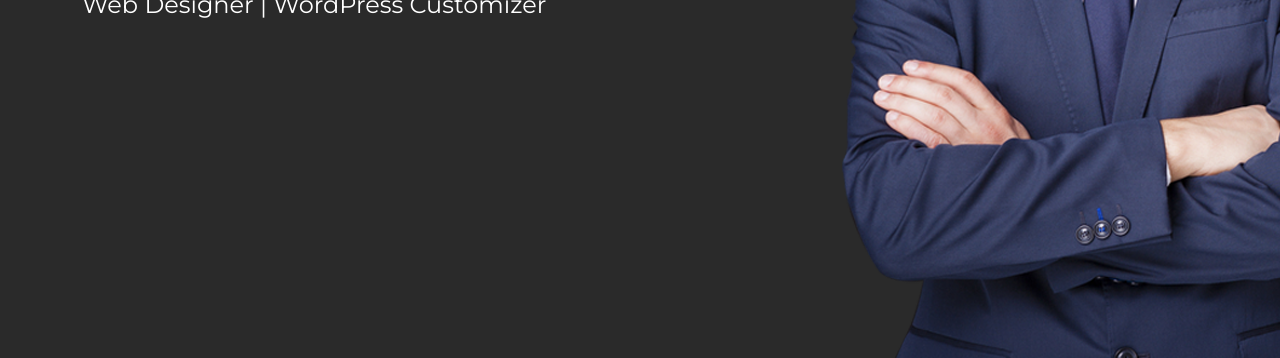
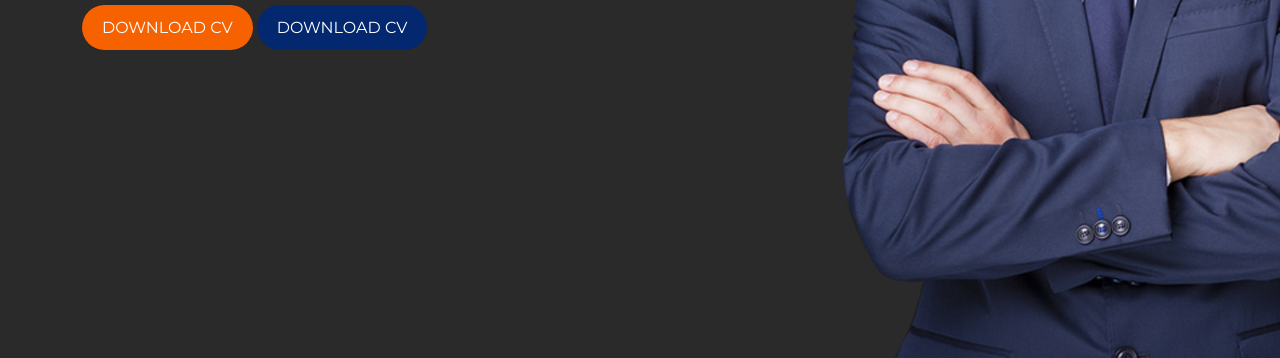
Before and after one commit to tanmay360/portfolio, a plain HTML site: page index.html in a window 1280 px wide. Shown: the part 555-913 px from the top of the page. Drawn offline with nearby package versions, Linux system fonts and the light colour scheme.

Commit message:
gitt add

```diff
--- a/index.html
+++ b/index.html
@@ -10,6 +10,7 @@
 <link rel="preconnect" href="https://fonts.googleapis.com">
 <link rel="preconnect" href="https://fonts.gstatic.com" crossorigin>
 <link href="https://fonts.googleapis.com/css2?family=Montserrat:wght@400;700&family=Open+Sans:wght@400;600&display=swap" rel="stylesheet">
+<link href="/your-path-to-fontawesome/css/all.css" rel="stylesheet">
 </head>
 <body>
     <!--Nav  Section Started-->
@@ -57,6 +58,8 @@
                           <h3>
                               Web Designer | WordPress Customizer
                           </h3>
+                          <button class="btn-cva"><a href="#">Download CV</a></button>
+                          <button class="btn-cvb"><a href="#">Download CV</a></button>
                       </div>
                   </div>
                   <div class="col-lg-4 col-md-12 col-sm-12">
@@ -69,5 +72,9 @@
     <!--Bottstrap Js Script Started-->
     <script src="https://cdn.jsdelivr.net/npm/bootstrap@5.0.2/dist/js/bootstrap.bundle.min.js" integrity="sha384-MrcW6ZMFYlzcLA8Nl+NtUVF0sA7MsXsP1UyJoMp4YLEuNSfAP+JcXn/tWtIaxVXM" crossorigin="anonymous"></script>
     <!--Bottstrap Js Script Finished-->
+
+    <!--FontAwesome Script-->
+    <script src="https://kit.fontawesome.com/44dc783887.js" crossorigin="anonymous"></script>
+    <!--FontAwesome Script-->
 </body>
 </html>
--- a/style.css
+++ b/style.css
@@ -39,3 +39,29 @@
 .heros{
     align-items: center;
 }
+.btn-cva{
+    border: none;
+    background-color: #f66200;
+    padding: 10px 20px;
+    border-radius: 25px;
+}
+.btn-cva a{
+    text-decoration: none;
+    color: #fff;
+    text-transform: uppercase;
+    font-family: 'Montserrat', sans-serif;
+    font-weight: 700px;
+}
+.btn-cvb{
+    border: none;
+    background-color: #03286f;
+    padding: 10px 20px;
+    border-radius: 25px;
+}
+.btn-cvb a{
+    text-decoration: none;
+    color: #fff;
+    text-transform: uppercase;
+    font-family: 'Montserrat', sans-serif;
+    font-weight: 700px;
+}
```
